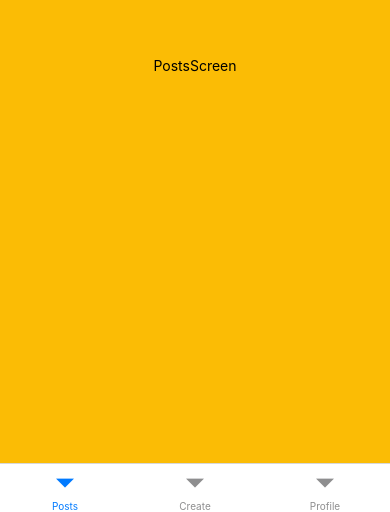
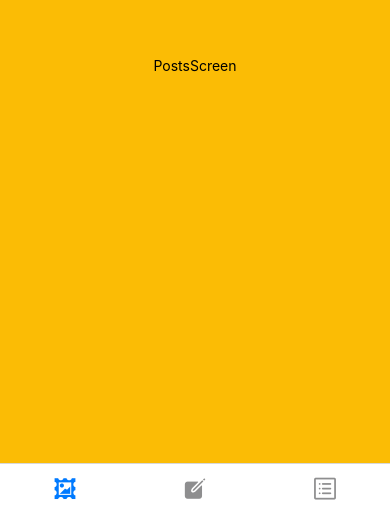
Before and after one commit to Vorontsov1/React_Native_HW2, a React Native app: screen / in a window 390 px wide. Shown: the part 332-844 px from the top of the page. Built offline with nearby package versions, Linux system fonts and the light colour scheme.

Commit message:
add_iconsTab

```diff
--- a/package.json
+++ b/package.json
@@ -9,6 +9,7 @@
     "web": "expo start --web"
   },
   "dependencies": {
+    "@expo/vector-icons": "^13.0.0",
     "@expo/webpack-config": "^18.0.1",
     "@react-navigation/bottom-tabs": "^6.5.7",
     "@react-navigation/native": "^6.1.6",
--- a/router.js
+++ b/router.js
@@ -10,6 +10,10 @@
 import ProfileScreen from "./Screens/mainScreen/ProfileScreen";
 import LoginScreen from "./Screens/LoginScreen";
 import RegistrationScreen from "./Screens/RegistrationScreen";
+import { MaterialCommunityIcons } from "@expo/vector-icons";
+import { Ionicons } from "@expo/vector-icons";
+import { AntDesign } from "@expo/vector-icons";
+
 
 export const useRoute = (isAuth) => {
   if (!isAuth) {
@@ -29,21 +33,40 @@
     );
   }
   return (
-    <MainTab.Navigator>
+    <MainTab.Navigator tabBarOptions={{ showLabel: false }}>
       <MainTab.Screen
+        options={{
+          headerShown: false,
+          tabBarIcon: ({ focused, size, color }) => (
+            <MaterialCommunityIcons
+              name="postage-stamp"
+              size={size}
+              color={color}
+            />
+          ),
+        }}
         name="Posts"
         component={PostsScreen}
-        options={{ headerShown: false }}
       />
       <MainTab.Screen
         name="Create"
         component={CreatePostsScreen}
-        options={{ headerShown: false }}
+        options={{
+          headerShown: false,
+          tabBarIcon: ({ focused, size, color }) => (
+            <Ionicons name="md-create" size={size} color={color} />
+          ),
+        }}
       />
       <MainTab.Screen
         name="Profile"
         component={ProfileScreen}
-        options={{ headerShown: false }}
+        options={{
+          headerShown: false,
+          tabBarIcon: ({ focused, size, color }) => (
+            <AntDesign name="profile" size={size} color={color} />
+          ),
+        }}
       />
     </MainTab.Navigator>
   );
```
Also changed, not shown: 1 other file (tests, documents, lock files or other folders).
